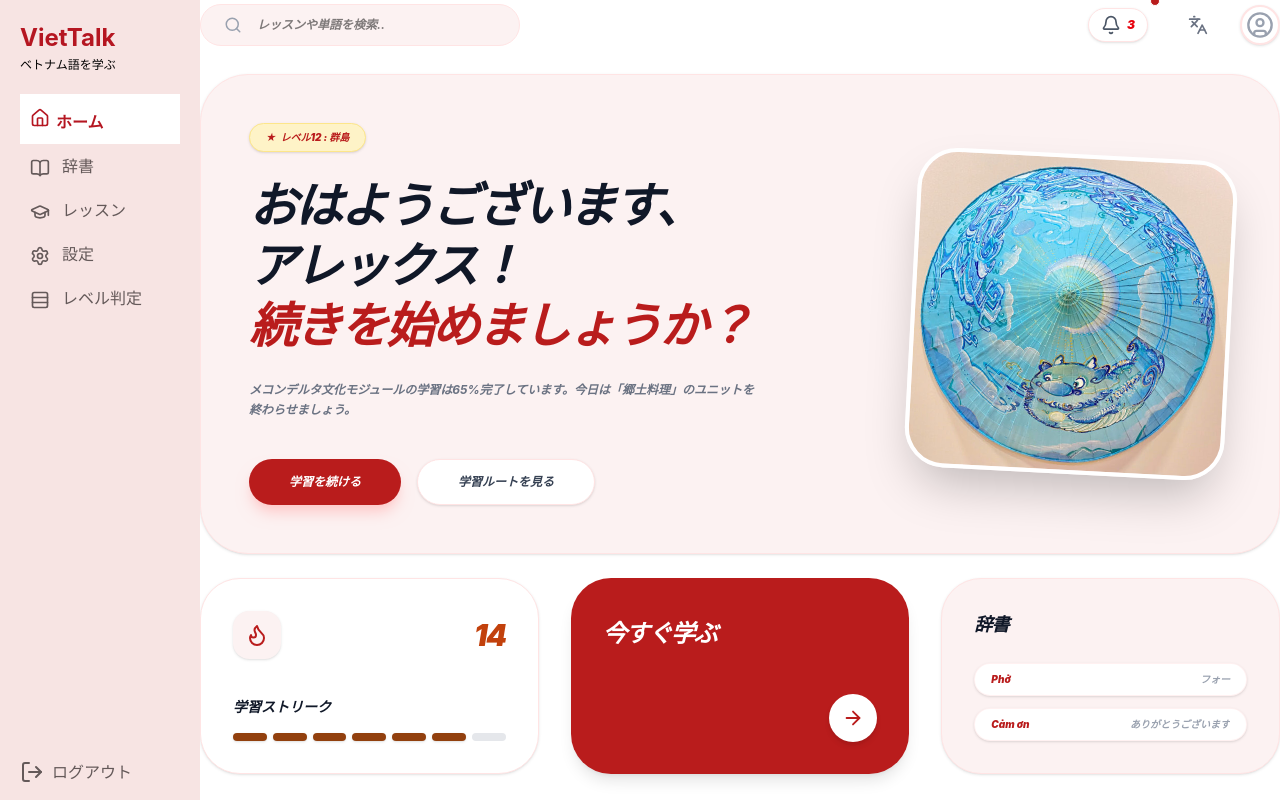
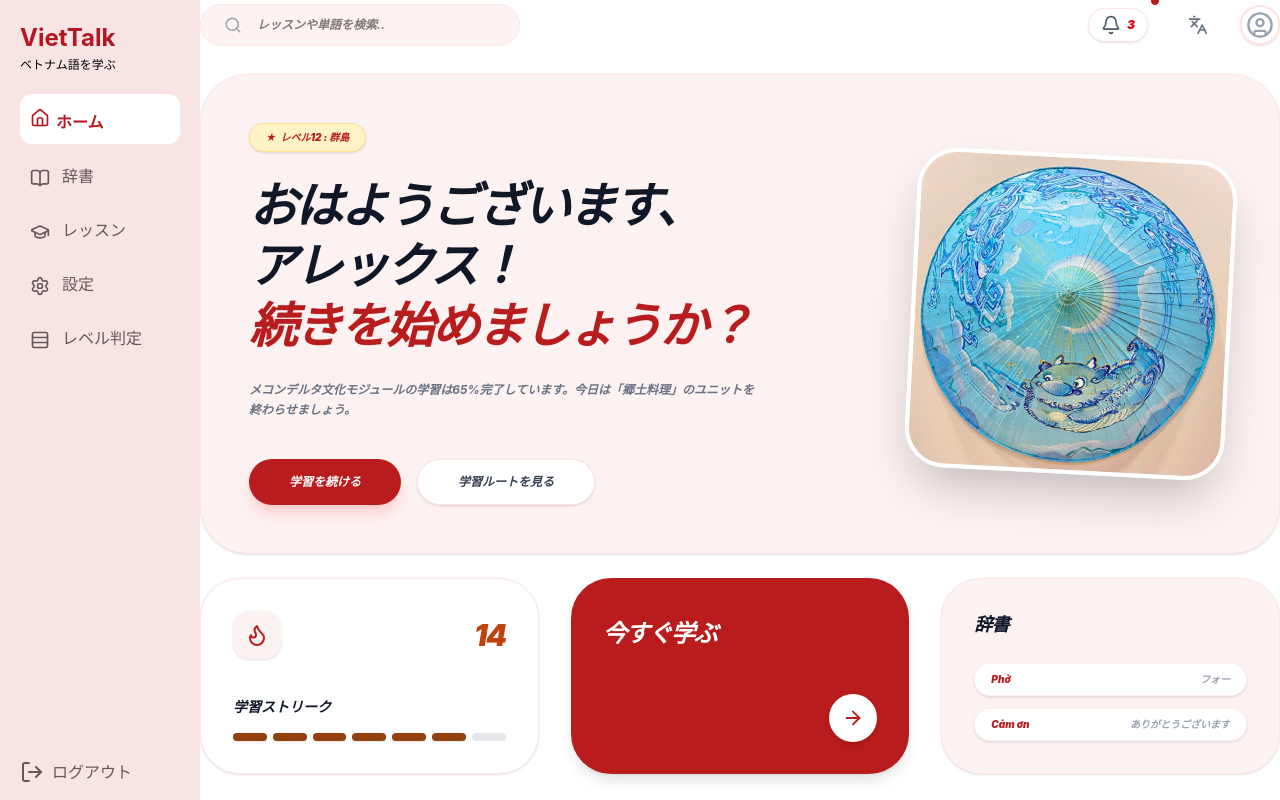
Before and after one commit to luonghoangvinh/ITSS_JP, a React (Vite) app in the folder itss_jp_vietTalk/: page /home in a window 1280 px wide. Built offline with nearby package versions, Linux system fonts and the light colour scheme.

Commit message:
sửa sidebar

```diff
--- a/itss_jp_vietTalk/src/components/Sidebar.css
+++ b/itss_jp_vietTalk/src/components/Sidebar.css
@@ -36,7 +36,7 @@
 }
 .Sidebar ul li{
     display: flex;
-
+    margin-bottom: 10px;
     flex-direction: row;
     width: 100%;
 }
@@ -52,6 +52,7 @@
     background-color: #FFFFFF;
     color: #B51621;
     font-weight: 700;
+    border-radius: 12px;
 }
 
 .SidebarLogout {
--- a/itss_jp_vietTalk/src/components/Sidebar.tsx
+++ b/itss_jp_vietTalk/src/components/Sidebar.tsx
@@ -7,9 +7,12 @@ export function Sidebar() {
             <nav>
                 <Link id="Logo" to="/">VietTalk</Link>
                 <p id="LogoText">ベトナム語を学ぶ</p>
-                <ul>
+                <ul >
                     <li>
-                        <NavLink to="/home" className={({ isActive }) => `gap-1.5 ${isActive ? "active" : ""}`}>
+                        <NavLink to="/home" end
+                            className={({ isActive }) =>
+                                `gap-1.5 ${isActive ? "active" : ""}`
+                            }>
                             <span className="mt-1"><House size={20} /></span>
                             <span className="pt-1.5">ホーム</span>
                         </NavLink>
```
